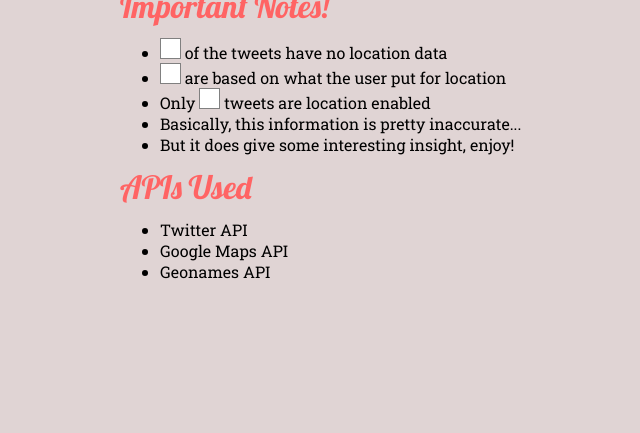
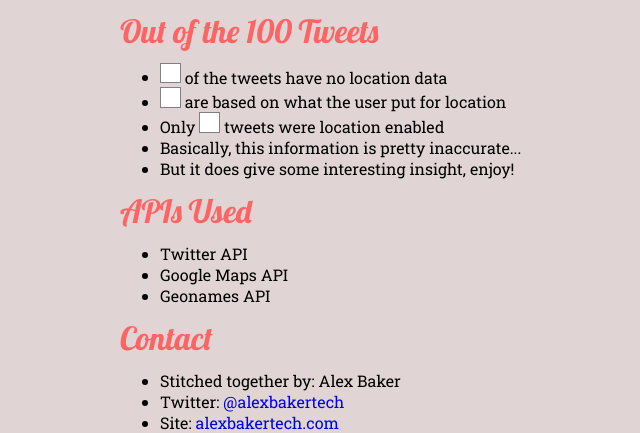
Before and after one commit to ab7/tweet-location-visualization, a Python web app: template templates/index.html in a window 1280 px wide. Shown: the part 539-972 px from the top of the page, without its empty margins (265-905 px from the left). Before the commit the page ends 818 px from the top, so only its background shows below. Run offline with Jinja, Linux system fonts and the light colour scheme; the template is opened without the code that fills it, so the values that code supplies are empty; some libraries are stand-ins or nearby versions.

Commit message:
added error wrapper and contact info

```diff
--- a/templates/index.html
+++ b/templates/index.html
@@ -2,7 +2,7 @@
 
 <html lang="en">
   <head>
-    <title>hashtag-map</title>
+    <title>Tweet Location Visualization</title>
     <meta charset="utf-8">
     <link rel="stylesheet" href="static/main.css">
     <link rel="stylesheet" href="//fonts.googleapis.com/css?family=Roboto+Slab%7CLobster">
@@ -17,15 +17,24 @@
       </p>
       <label>
         Enter a keyword
-        <input type="text" name="hashtag" value="#happy">
+        <input type="text" name="hashtag" value="#happy" maxlength="15">
       </label>
       <button>Get Results!</button>
-      <div id="map"></div>
-      <h3>Important Notes!</h3>
+      <div id="error"></div>
+      <div class="mapWrapper">
+        <div id="map">
+        </div>
+        <div id="circleG">
+          <div id="circleG_1" class="circleG"></div>
+          <div id="circleG_2" class="circleG"></div>
+          <div id="circleG_3" class="circleG"></div>
+        </div>
+      </div>
+      <h3>Out of the 100 Tweets</h3>
       <ul>
         <li><span class="numBox noData"></span> of the tweets have no location data</li>
         <li><span class="numBox noGeo"></span> are based on what the user put for location</li>
-        <li>Only <span class="numBox locEnabled"></span></span> tweets are location enabled</li>
+        <li>Only <span class="numBox locEnabled"></span></span> tweets were location enabled</li>
         <li>Basically, this information is pretty inaccurate...</li>
         <li>But it does give some interesting insight, enjoy!</li>
       </ul>
@@ -35,6 +44,12 @@
         <li>Google Maps API</li>
         <li>Geonames API</li>
       </ul>
+      <h3>Contact</h3>
+      <ul>
+        <li>Stitched together by: Alex Baker </li>
+        <li>Twitter: <a href="//twitter.com/alexbakertech">@alexbakertech</a></li>
+        <li>Site: <a href="//alexbakertech.com">alexbakertech.com</a></li>
+      </ul>
     </section>
     <script src="/js/main.js"></script>
   </body>
```
